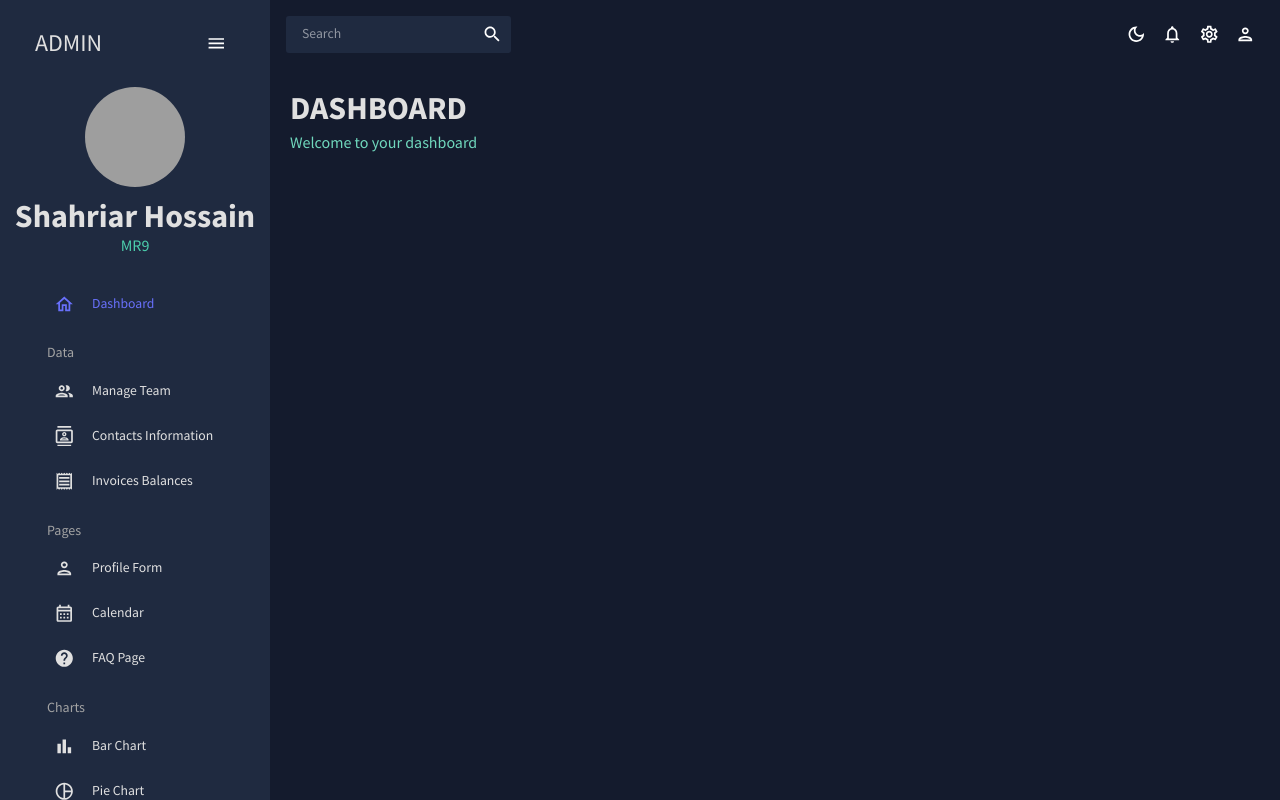
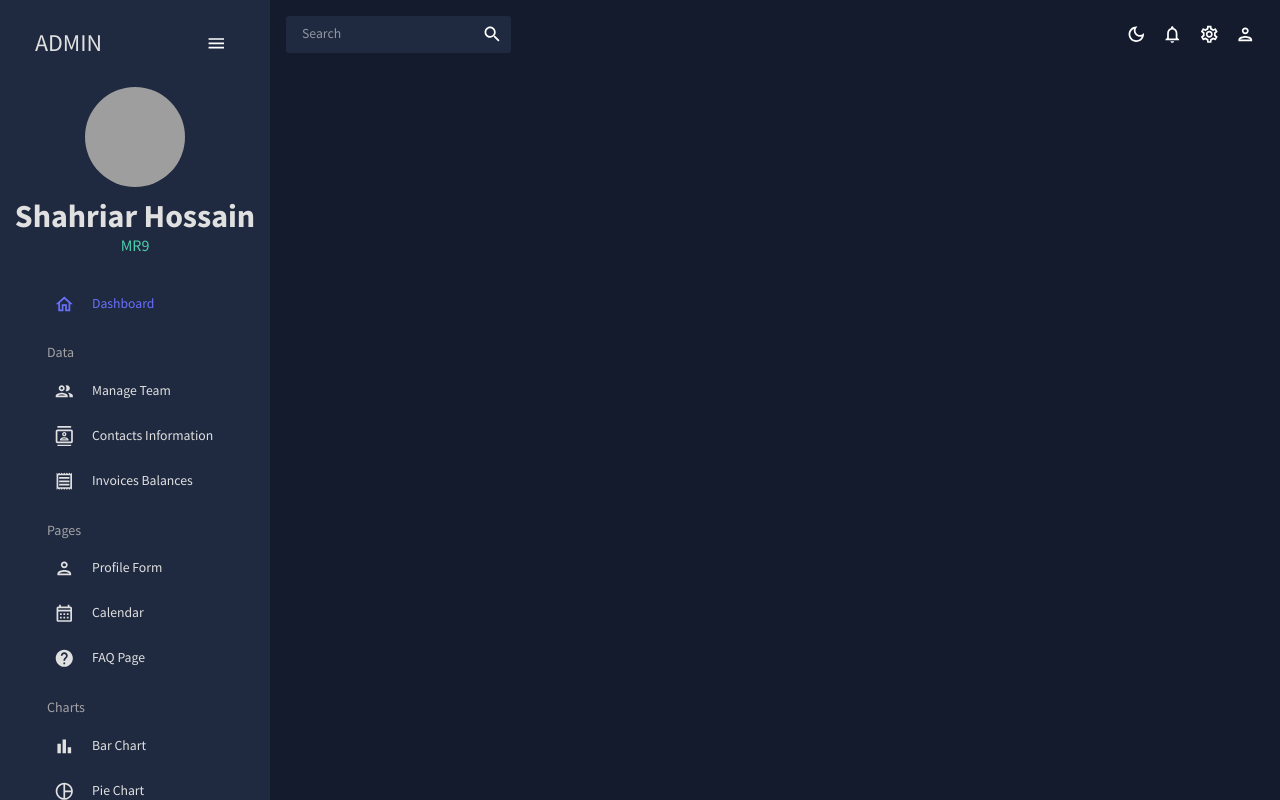
Before and after one commit to Shahriar-Hossain-IT/react-admin-dashboard, a React (Create React App) app: page / in a window 1280 px wide. Built offline with nearby package versions, Linux system fonts and the light colour scheme; grey boxes are pictures that could not be loaded.

Commit message:
github page deploy-1

```diff
--- a/src/App.js
+++ b/src/App.js
@@ -26,9 +26,9 @@ function App() {
           <main className="content">
             <Topbar />
             <Routes basename="/react-admin-dashboard">
-              <Route path="/" element={<Dashboard />} />
-              <Route path="/team" element={<Team/>}/>
-              <Route path="/contacts" element={<Contacts/>}/>
+              <Route path="/react-admin-dashboard/" element={<Dashboard />} />
+              <Route path="/react-admin-dashboard/team" element={<Team/>}/>
+              <Route path="/react-admin-dashboard/contacts" element={<Contacts/>}/>
               {/* <Route path="/invoices" element={<Invoices/>}/> */}
               {/* <Route path="/form" element={<Form/>}/> */}
               {/* <Route path="/bar" element={<Bar/>}/> */}
```
